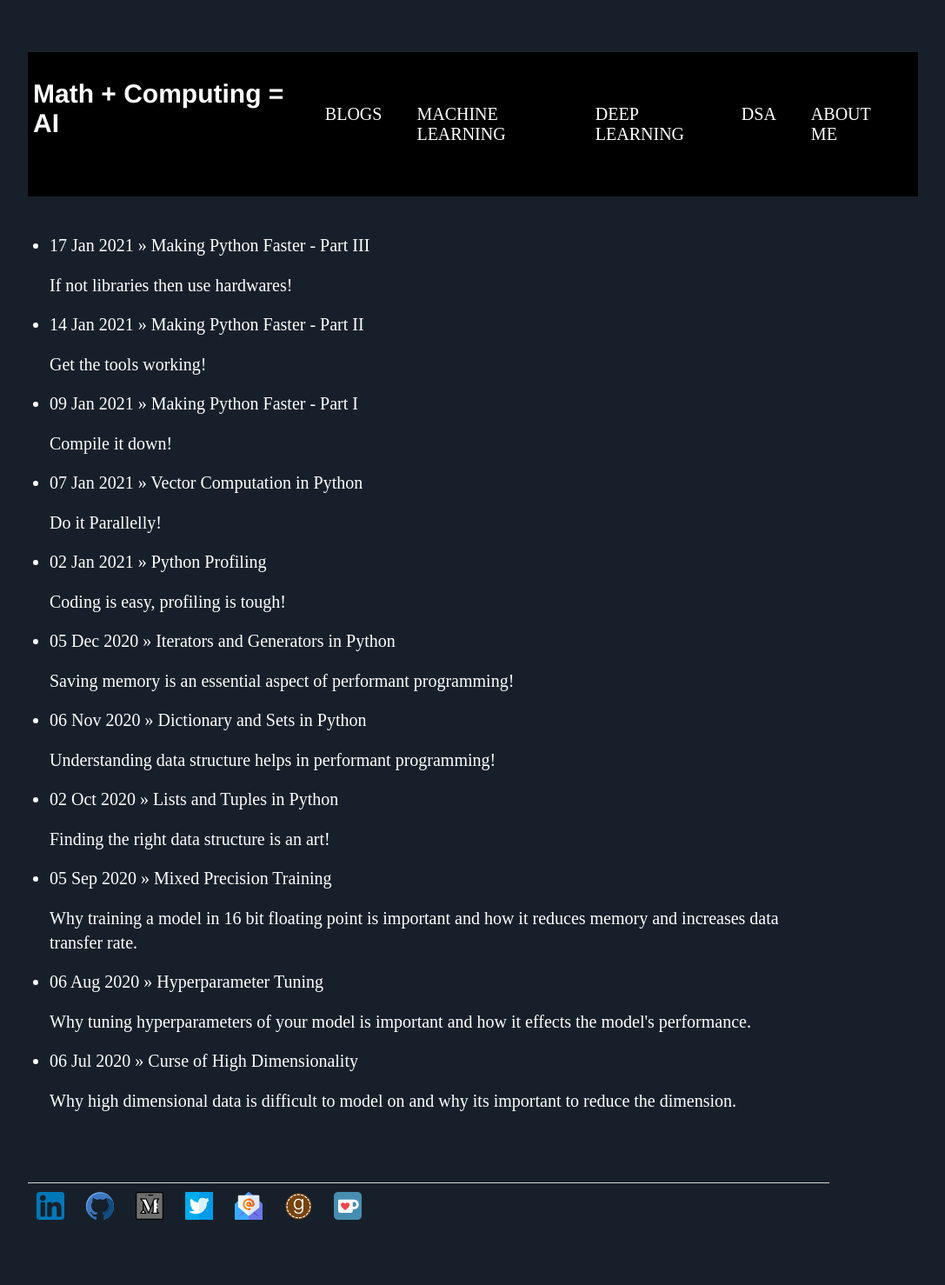
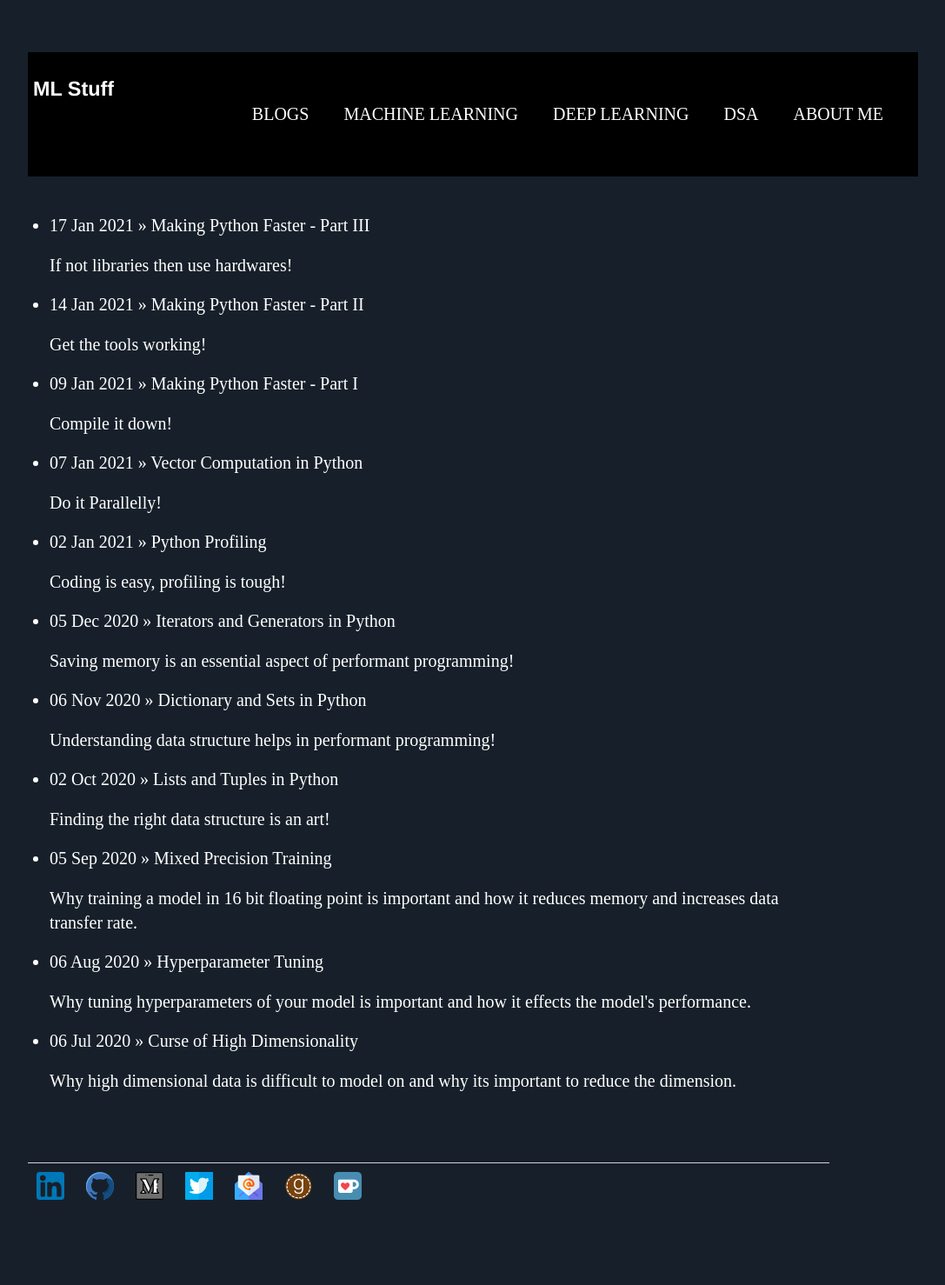
Before and after one commit to Mayurji/mayurji.github.io, a Jekyll site: the page built from index.html, in a window 1280 px wide. Shown: the whole page at 87% size, without its empty margins (96-1183 px from the left). Built offline with Jekyll 4.4.1, drawn with Linux system fonts in a browser that asks for light colours; nearby versions of some CDN libraries; after the commit the page ends 1455 px from its top, so only the background shows below that.

Commit message:
Update default.html

```diff
--- a/_layouts/default.html
+++ b/_layouts/default.html
@@ -11,7 +11,7 @@
 	</head>
 	<body style="background-color:#17202a;" style="width:90%"> <!-- #d9d6d6 -->
 		 <nav>
-		    <div class="logo"><h1>Math + Computing = AI</h1></div>
+		    <div class="logo"><h3>ML Stuff</h3></div>
 		    <div class="openMenu"><i class="fa fa-bars"></i></div>
 		    <ul class="mainMenu">
 			<li><a href="/">Blogs</a></li>
```
